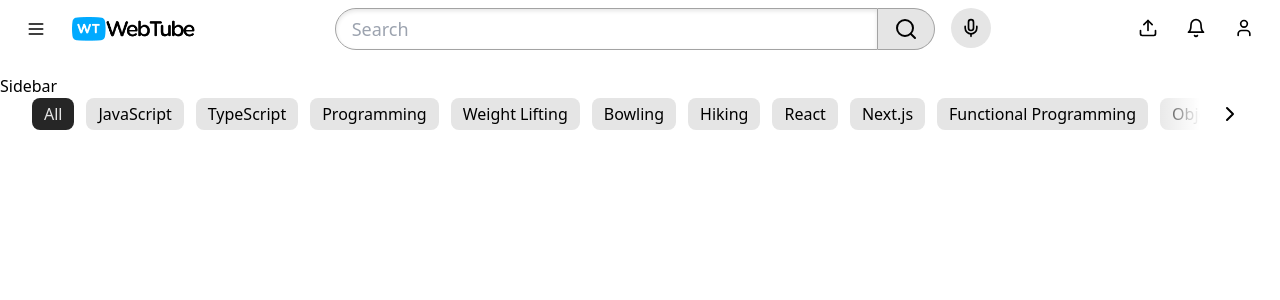
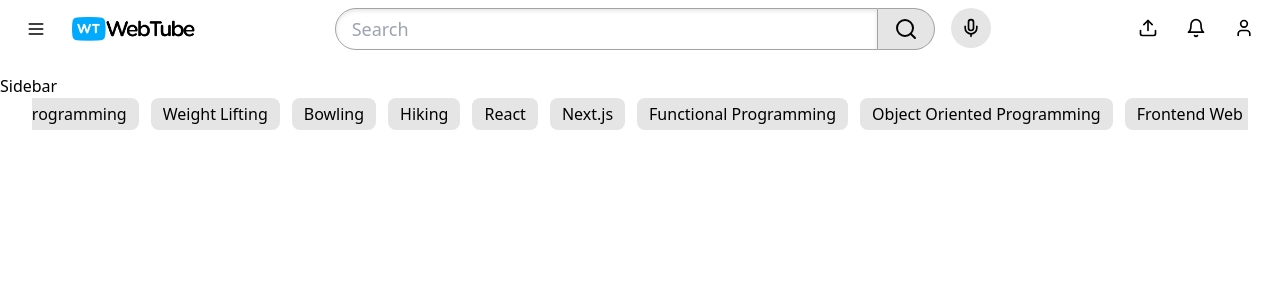
Before and after one commit to kmacfadyen/my-youtube-application, a React (Vite) app: page / in a window 1280 px wide. Shown: the top 300 px of the page. Built offline with nearby package versions, Linux system fonts and the light colour scheme.

Commit message:
translate testing

```diff
--- a/src/components/CategoryPills.tsx
+++ b/src/components/CategoryPills.tsx
@@ -11,13 +11,14 @@ type CategoryPillProps = {
 const TRANSLATE_AMOUNT = 200
 
 export function CategoryPills ({ categories, selectedCategory, onSelect }: CategoryPillProps) {
+    const [translate, setTranslate] = useState(300);
     const [isLeftVisible, setIsLeftVisible] = useState(false);
-    const [isRightVisible, setIsRightVisible] = useState(true);
+    const [isRightVisible, setIsRightVisible] = useState(false);
 
     return (
         <div className="overflow-x-hidden relative">
             <div className="flex whitespace-nowrap gap-3 transition-transform
-            w-[max-content]">
+            w-[max-content]" style={{ transform: `translateX(-${translate}px)` }}>
                 {categories.map(category => (
                     <Button
                         key={category}
@@ -37,6 +38,13 @@ export function CategoryPills ({ categories, selectedCategory, onSelect }: Categ
                     variant="ghost"
                     size="icon"
                     className="h-full aspect-square w-auto p-1.5"
+                    onClick={() => {
+                        setTranslate(translate => {
+                            const newTranslate = translate - TRANSLATE_AMOUNT;
+                            if (newTranslate <= 0) return 0;
+                            return newTranslate;
+                        })
+                    }}
                 >
                     <ChevronLeft />
                 </Button>
```
Also changed, not shown: 1 other file (tests, documents, lock files or other folders).
